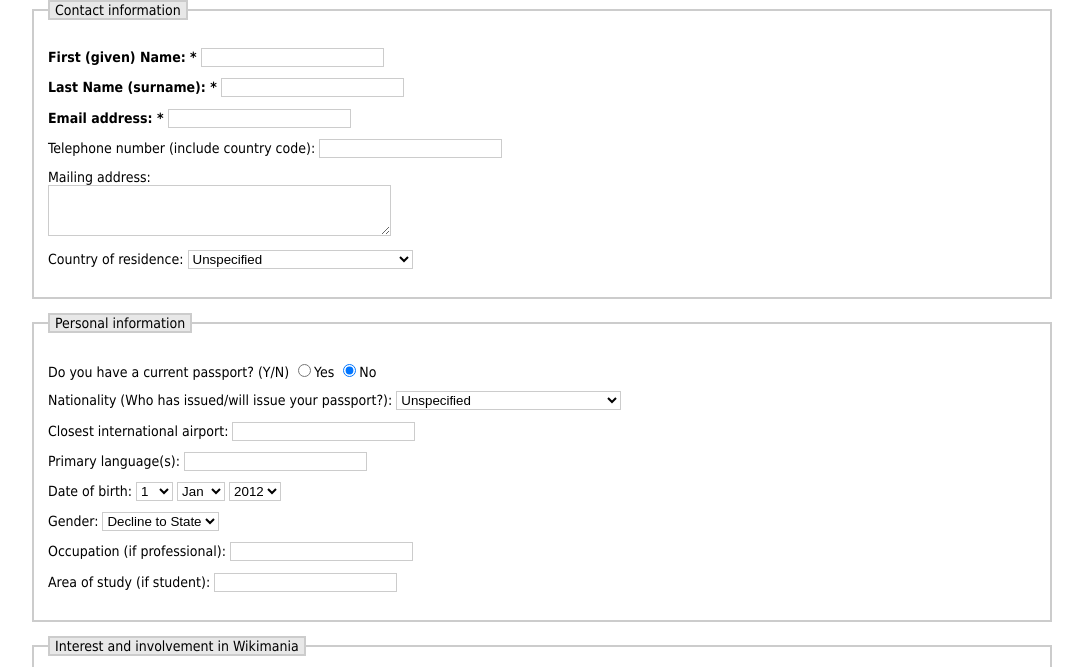
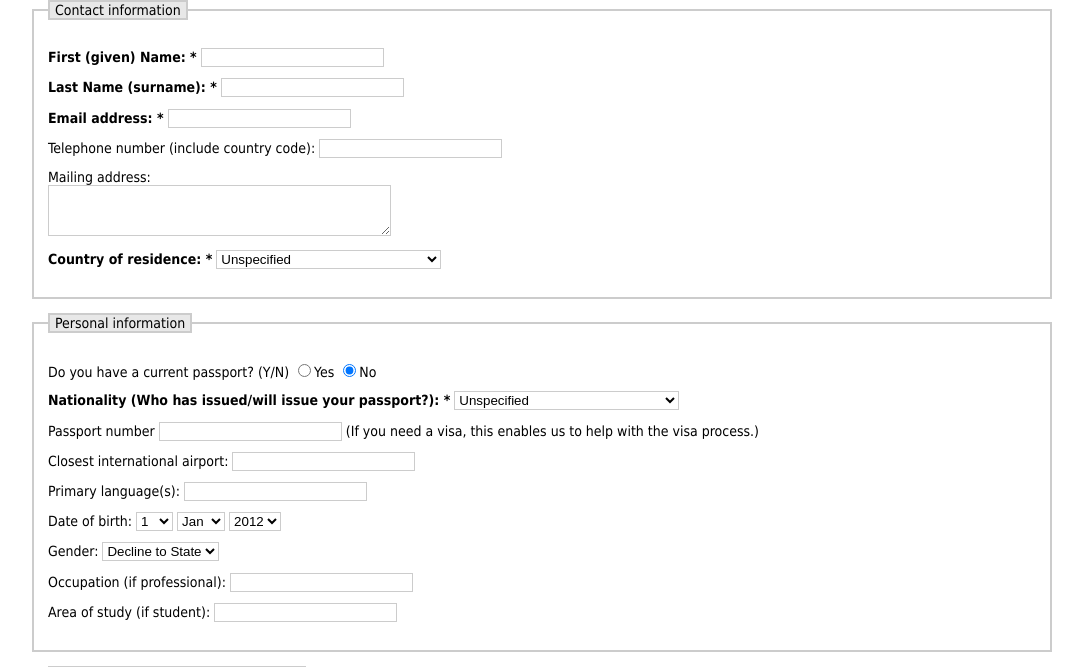
Before and after one commit to saper/Scholarships, a PHP site: page / in a window 1280 px wide. Shown: the part 622-1289 px from the top of the page, without its empty margins (98-1181 px from the left). Run offline with PHP 8.4, Linux system fonts and the light colour scheme; some libraries are stand-ins or nearby versions.

Commit message:
form error feedback, add passport number

```diff
--- a/includes/Application.php
+++ b/includes/Application.php
@@ -32,6 +32,12 @@ class Application {
 			if ($data['future'] == '') {
 				array_push( $this->errors, 'future' );
 			}
+			if ($data['residence'] == 0) {
+				array_push( $this->errors, 'residence' );
+			}
+			if ($data['nationality'] == 0) {
+				array_push( $this->errors, 'nationality' );
+			}
 			if (!preg_match('/^[a-zA-Z0-9._%+-]+@[a-zA-Z0-9.-]+\.[a-zA-Z]{2,4}$/', $data['email'])) {
 				array_push( $this->errors, 'email' );
 			}
@@ -61,7 +67,7 @@ class Application {
 				die('Could not select DB: ' . mysql_error());
 			}
 
-                       $colnames = array("fname", "lname", "email", "telephone", "address", "residence", "nationality", "haspassport", "airport", "languages", "sex", "occupation", "areaofstudy", "wm05", "wm06", "wm07", "wm08", "wm09", "wm10", "wm11", "presentation", "howheard", "why", "username", "project", "projectlangs", "involvement", "contribution", "sincere", "willgetvisa", "willpayincidentals", "agreestotravelconditions", "chapteragree", "wantspartial", "canpaydiff", "dob", "rank");
+                       $colnames = array("fname", "lname", "email", "telephone", "address", "residence", "nationality", "haspassport", "passportnum", "airport", "languages", "sex", "occupation", "areaofstudy", "wm05", "wm06", "wm07", "wm08", "wm09", "wm10", "wm11", "presentation", "howheard", "why", "username", "project", "projectlangs", "involvement", "contribution", "sincere", "willgetvisa", "willpayincidentals", "agreestotravelconditions", "chapteragree", "wantspartial", "canpaydiff", "dob", "rank");
 
 			foreach ($colnames as $i) {
 				if ( ( isset( $data[$i] ) ) and ( ( $i == 'residence' ) or ( $i == 'nationality' ) ) ) {
@@ -73,7 +79,7 @@ class Application {
 					if ( ( $i == 'dob' ) && ( isset( $data['yy'] ) ) && ( isset( $data['mm'] ) ) && ( isset( $data['dd'] ) ) ) {
 						$date = sprintf("%d-%d-%d", $data['yy'], $data['mm'], $data['dd']);
 						$time = strtotime($date);
-						if ( ( $time < time() ) && ( $time > strtotime( '1875-01-01' ) ) ) {
+						if ( ( $time < strtotime( '2011-12-31') ) && ( $time > strtotime( '1875-01-01' ) ) ) {
 							$answers['dob'] = $date;
 						} else {
 							$answers['dob'] = NULL;
--- a/includes/Lang.php
+++ b/includes/Lang.php
@@ -62,7 +62,7 @@ class Lang {
 	}
 
 	public function formHasErrors( $key ) {
-		return "<span class='fieldWithErrors'>" . $this->message( $key ). "</span";
+		return "<span class='fieldWithErrors'>" . $this->message( $key ). "</span>";
 	}
 
 }
--- a/includes/schema.php
+++ b/includes/schema.php
@@ -47,6 +47,12 @@ $columns = array(
 	'haspassport' => array(
 		'type' => 'tinyint',
 		'length' => 1,
+		'null' => TRUE,
+		'default' => NULL
+	),
+	'passportnum' => array(
+		'type' => 'varchar',
+		'length' => 128,
 		'null' => TRUE,
 		'default' => NULL
 	),
--- a/languages/en.php
+++ b/languages/en.php
@@ -23,6 +23,8 @@ $messages['en'] = array(
 		'form-personalinfo' => "Personal information",
 		'form-select' => "Please select",
 		'form-nationality' => "Nationality (Who has issued/will issue your passport?): ",
+		'form-passport-number' => "Passport number",
+		'form-passport-explain' => "(If you need a visa, this enables us to help with the visa process.)",
 		'form-language' => "Primary language(s): ",
 		'form-dateofbirth' => "Date of birth: ",
 		'form-gender' => "Gender: ",
--- a/templates/apply.php
+++ b/templates/apply.php
@@ -54,7 +54,7 @@ if ($app->success) {?>
 ?>
 <?php
 if ($app->haserrors) {
-  echo '<div class="errors">';
+  echo '<div class="errorbox">';
   echo $wgLang->formHasErrors('form-error');
   echo '</div>';
 }
@@ -68,6 +68,7 @@ $defaults = array(
         'address' => '',
         'residence' => 0,
 	'haspassport'=> 0,
+	'passportnum' => '',
 	'nationality' => 0,
 	'airport' => '',
 	'language' => '',
@@ -99,7 +100,7 @@ $defaults = array(
 	'agreestotravelconditions' => 0,
 	'mm' => 1,
 	'dd' => 1,
-	'chapteragree' => 0
+	'chapteragree' => 1
 );
 $values = array_merge( $defaults, $_POST );
 ?>
@@ -114,12 +115,12 @@ if ($submitted != TRUE) {
 <fieldset>
 <legend><?php echo $wgLang->message('contact-info'); ?></legend>
 <ul id="form-contact-info" class="appform">
-<li><?php echo haserror('fname', $app); ?><label class='required'><?php echo $wgLang->message('name-first'); ?></label> <input type="text" id="fname" name="fname" <?= isset($values['fname'])?'value="' . $values['fname'] . '"':''; ?> /></li>
+<li <?php echo haserror('fname', $app); ?>><label class='required'><?php echo $wgLang->message('name-first'); ?></label> <input type="text" id="fname" name="fname" <?= isset($values['fname'])?'value="' . $values['fname'] . '"':''; ?> /></li>
 <li <?php echo haserror('lname', $app); ?>><label class='required'><?php echo $wgLang->message('name-last'); ?></label> <input type="text" id="lname" name="lname" <?= isset($values['lname'])?'value="' . $values['lname'] . '"':''; ?> /></span></li>
 <li <?php echo haserror('email', $app); ?>><label class='required'><?php echo $wgLang->message('form-email'); ?></label> <input type="text" id="email" name="email" <?= isset($values['email'])?'value="' . $values['email'] . '"':''; ?> /></span></li>
 <li><?php echo $wgLang->message('form-telephone'); ?> <input type="text" id="telephone" name="telephone"  <?= isset($values['telephone'])?'value="' . $values['telephone'] . '"':''; ?> /></li>
 <li><?php echo $wgLang->message('form-mailing-address'); ?><br/><textarea id="address" name="address" cols="40" rows="3" ><?= isset($values['address'])? $values['address']:''; ?></textarea></li>
-<li><?php echo $wgLang->message('form-country-residence'); ?>
+<li <?php echo haserror('residence', $app); ?>><label class="required"><?php echo $wgLang->message('form-country-residence'); ?></label>
 <select id="residence" name="residence">
     <option><?= $wgLang->message('form-select'); ?></option>
     <?php foreach (range(0, count($COUNTRY_NAMES)-1) as $i)
@@ -138,7 +139,7 @@ if ($submitted != TRUE) {
 <legend><?php echo $wgLang->message('form-personalinfo'); ?></legend>
 <ul class="appform">
 <li><?php echo $wgLang->message('form-haspassport'); ?> <input type="radio" id="haspassport" name="haspassport" value="1" <?= ($values['haspassport']==1)?'checked = "checked" ':''; ?> /><?php echo $wgLang->message('form-yes'); ?> <input type="radio" id="haspassport" name="haspassport" value="0" <?= ($values['haspassport']==0)?'checked = "checked" ':''; ?> /><?php echo $wgLang->message('form-no'); ?></li>
-<li><?php echo $wgLang->message('form-nationality'); ?>
+<li <?php echo haserror('nationality', $app); ?>><label class="required"><?php echo $wgLang->message('form-nationality'); ?></label>
 <select id="nationality" name="nationality">
     <option><?= $wgLang->message('form-select'); ?></option>
     <?php foreach (range(0, count($COUNTRY_NAMES)-1) as $i)
@@ -149,6 +150,7 @@ if ($submitted != TRUE) {
     }
 ?></select>
 </li>
+<li><?php echo $wgLang->message('form-passport-number'); ?> <input type="text" id="passportnum" name="passportnum" <?= isset($values['passportnum'])?'value="' . $values['passportnum'] . '"':''; ?> /> <?php echo $wgLang->message('form-passport-explain'); ?></li>
 <li><?php echo $wgLang->message('form-airport'); ?> <input type="text" id="airport" name="airport" <?= isset($values['airport'])?'value="' .$values['airport'] . '"':''; ?> /></li>
 <li><?php echo $wgLang->message('form-language'); ?> <input type="text" id="languages" name="languages" <?= isset($values['languages'])?'value="' .$values['languages'] . '"':''; ?> /></li>
 <li><?php echo $wgLang->message('form-dateofbirth'); ?>
@@ -262,7 +264,7 @@ for ( $i = 2012; $i >= $start; $i-- ) {
 <legend><?php echo $wgLang->message('form-privacy'); ?></legend>
 <p><?php echo $wgLang->message('form-review'); ?></p>
 <ul class="appform">
-<li><input type="checkbox" id="chapteragree" name="chapteragree" value="1" /><?php echo $wgLang->message('form-chapteragree'); ?></li>
+<li><input type="radio" id="chapteragree" name="chapteragree" value="1" <?= ($values['chapteragree']==1)?'checked = "checked" ':''; ?> /><?php echo $wgLang->message('form-yes'); ?> <input type="radio" id="chapteragree" name="chapterargree" value="0" <?= ($values['chapteragree']==0)?'checked = "checked" ':''; ?> /><?php echo $wgLang->message('form-no'); ?>&nbsp;&nbsp;-&nbsp;&nbsp;<?php echo $wgLang->message('form-chapteragree');?></li>
 </ul>
 </fieldset>
 
--- a/templates/css/global.css
+++ b/templates/css/global.css
@@ -124,17 +124,21 @@ ul.single li {
 }
 
 /* WTF, Rails */
-p.fieldWithErrors {
+.fieldWithErrors,
+.fieldWithErrors label {
         color: #AA0000;
         font-weight: bold;
 }
 
-p.fieldWithErrors input, p.fieldWithErrors select, p.fieldWithErrors textarea {
+.fieldWithErrors input, .fieldWithErrors select, .fieldWithErrors textarea {
 	border: 1px solid red;
 }
 
+div.errorbox,
 div.errorExplanation {
-	border: 1px solid red;
+	color: #AA0000;
+	font-weight: bold;
+	border: 1px solid #AA0000;
 }
 
 ul.hnav {
```
